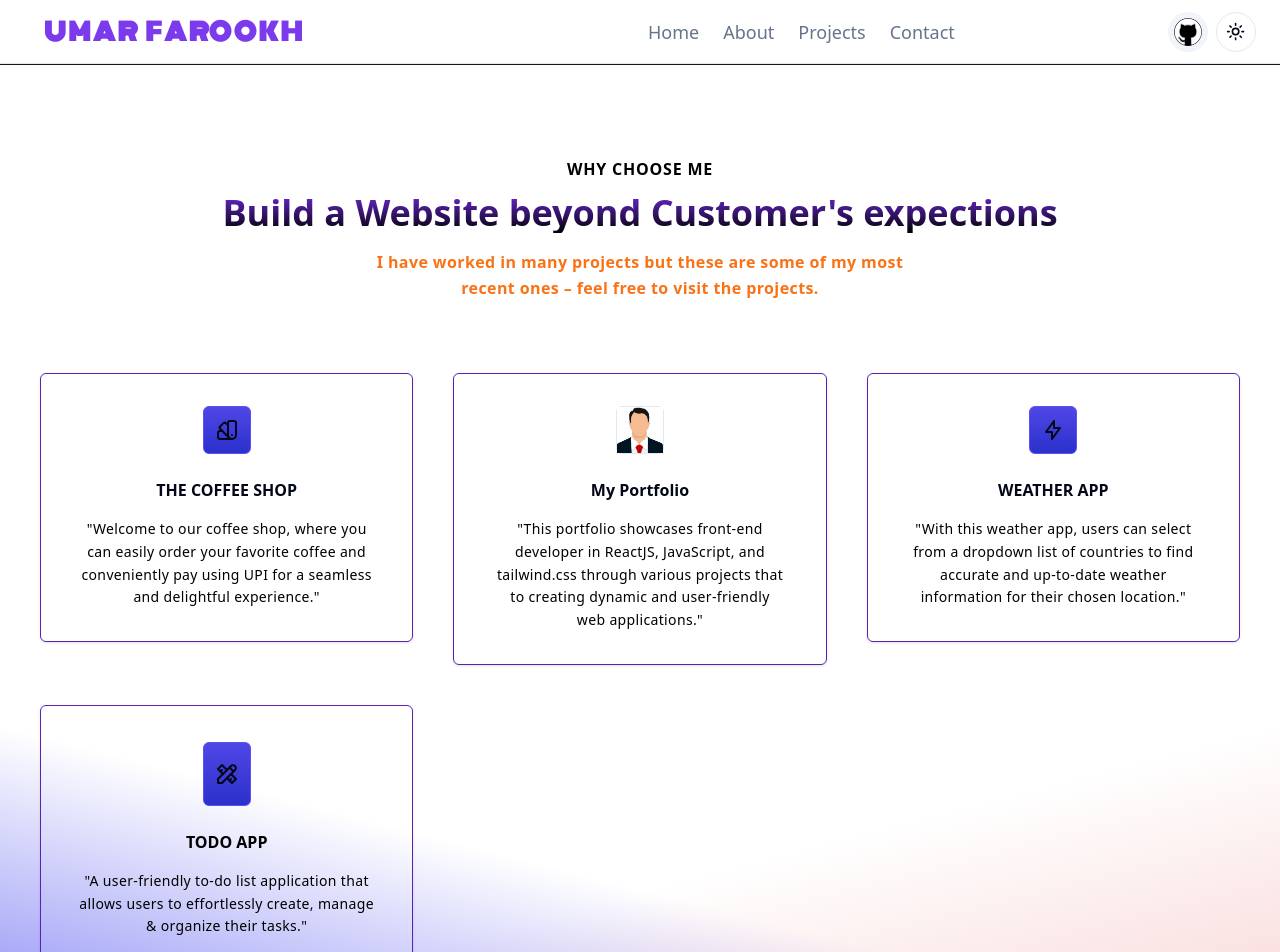
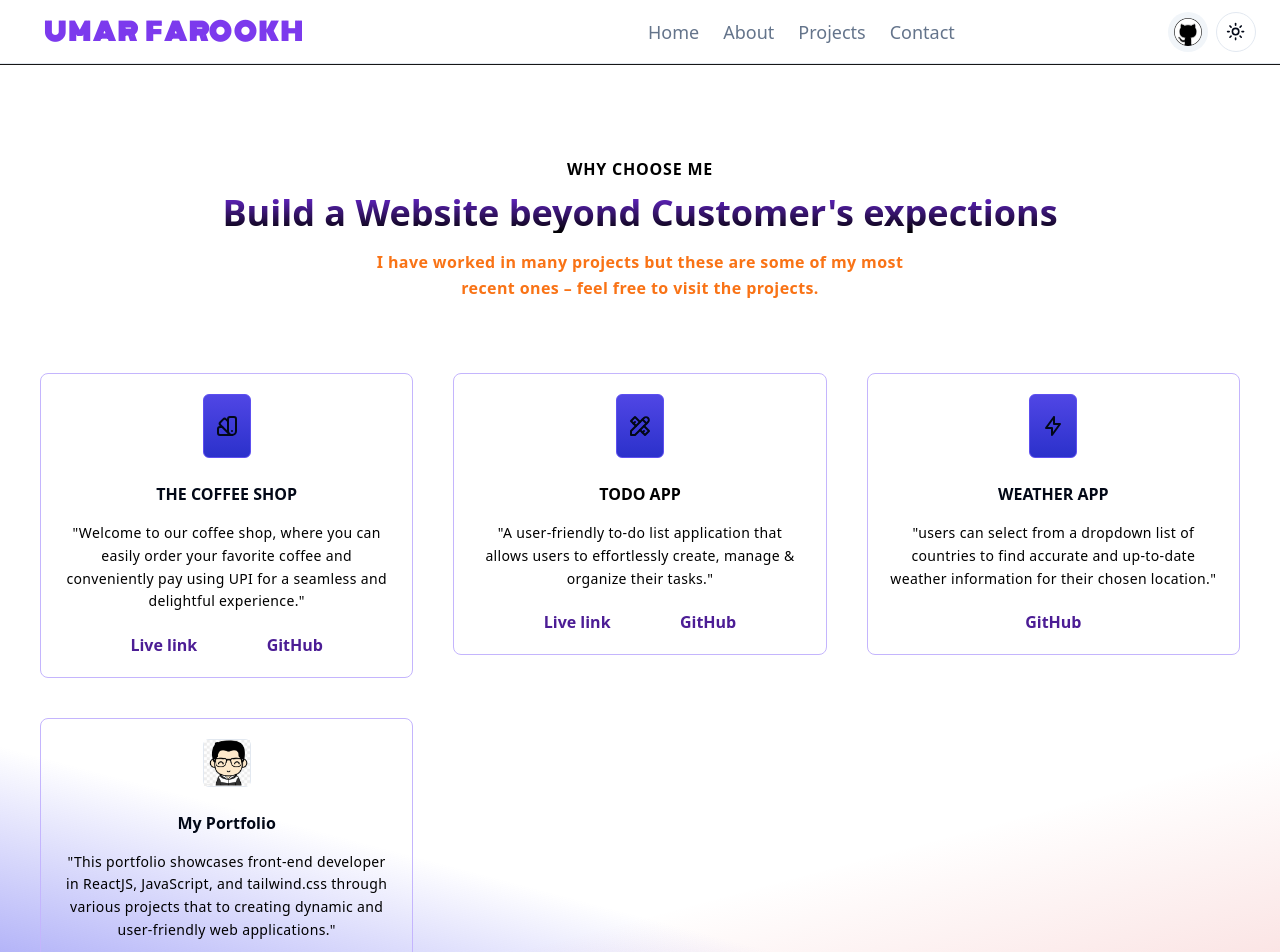
Before and after one commit to umarfarookh12/umar_profile, a React (Vite) app: page /Projects in a window 1280 px wide. Shown: the top 952 px of the page. Built offline with nearby package versions, Linux system fonts and the light colour scheme; a web font is replaced by a local one.

Commit message:
updated box size and added links of github and liveLinks

```diff
--- a/src/components/routes/Projects.tsx
+++ b/src/components/routes/Projects.tsx
@@ -20,9 +20,9 @@ const Projects = () => {
 
         <div className="relative mx-auto max-w-7xl z-10 grid grid-cols-1 gap-10 pt-14 sm:grid-cols-2 lg:grid-cols-3">
           <a href="https://sikandartea.edgecompute.app/" target="_blank">
-            <div className="rounded-md border  dark:bg-neutral-900/50 p-8 text-center shadow hover:scale-105 border-violet-800">
+            <div className="rounded-lg dark:bg-neutral-900/50 p-5 h-68 text-center border border-violet-300 hover:border-violet-900">
               <div
-                className="button-text mx-auto flex h-12 w-12 items-center justify-center rounded-md border "
+                className="button-text mx-auto flex h-16 w-12 items-center justify-center rounded-md border "
                 style={{
                   backgroundImage:
                     "linear-gradient(rgb(80, 70, 229) 0%, rgb(43, 49, 203) 100%)",
@@ -56,75 +56,26 @@ const Projects = () => {
                 favorite coffee and conveniently pay using UPI for a seamless
                 and delightful experience."
               </p>
+              <div className="mt-5 flex justify-evenly items-center">
+                <a
+                  href="https://sikandartea.edgecompute.app/"
+                  target="_blank"
+                  className="font-semibold hover:underline text-violet-900"
+                >
+                  Live link
+                </a>
+                <a
+                  href="https://github.com/konic-technologies/sikandar-tea-cafe"
+                  className="font-semibold hover:underline text-violet-900"
+                  target="_blank"
+                >
+                  GitHub
+                </a>
+              </div>
             </div>
           </a>
-          <a
-            href="https://github.com/umarfarookh12/umar_profile"
-            target="_blank"
-          >
-            <div className="rounded-md border  dark:bg-neutral-900/50 p-8 text-center shadow hover:scale-105 border-violet-800">
-              <div
-                className="button-text mx-auto flex h-12 w-12 items-center justify-center rounded-md border "
-                style={{
-                  backgroundImage:
-                    "linear-gradient(rgb(80, 70, 229) 0%, rgb(43, 49, 203) 100%)",
-                }}
-              >
-                <img src="src/images/titleLogo.jpeg" alt="portfolio" />
-              </div>
-              <h3 className="mt-6 text-dark dark:text-gray-400 font-bold hover:underline">
-                My Portfolio
-              </h3>
-              <p className="my-4 mb-0 font-medium leading-relaxed tracking-wide text-black dark:text-gray-400 text-pretty text-sm  ">
-                "This portfolio showcases front-end developer in ReactJS,
-                JavaScript, and tailwind.css through various projects that to
-                creating dynamic and user-friendly web applications."
-              </p>
-            </div>
-          </a>
-          <a
-            href="
-                https://github.com/umarFarookh212/weather_app"
-            target="_blank"
-          >
-            <div className="rounded-md border  dark:bg-neutral-900/50 p-8 text-center shadow hover:scale-105 border-violet-800">
-              <div
-                className="button-text mx-auto flex h-12 w-12 items-center justify-center rounded-md border "
-                style={{
-                  backgroundImage:
-                    "linear-gradient(rgb(80, 70, 229) 0%, rgb(43, 49, 203) 100%)",
-                  borderColor: "rgb(93, 79, 240)",
-                }}
-              >
-                <svg
-                  xmlns="http://www.w3.org/2000/svg"
-                  className="icon icon-tabler icon-tabler-bolt"
-                  width="24"
-                  height="24"
-                  viewBox="0 0 24 24"
-                  stroke-width="2"
-                  stroke="currentColor"
-                  fill="none"
-                  stroke-linecap="round"
-                  stroke-linejoin="round"
-                >
-                  <path stroke="none" d="M0 0h24v24H0z" fill="none"></path>
-                  <polyline points="13 3 13 10 19 10 11 21 11 14 5 14 13 3"></polyline>
-                </svg>
-              </div>
-              <h3 className="mt-6 text-dark dark:text-gray-400 font-bold hover:underline">
-                WEATHER APP
-              </h3>
-              <p className="my-4 mb-0 font-medium leading-relaxed tracking-wide text-black dark:text-gray-400 text-pretty text-sm ">
-                "With this weather app, users can select from a dropdown list of
-                countries to find accurate and up-to-date weather information
-                for their chosen location."
-              </p>
-            </div>
-          </a>
-
-          <a href="https://github.com/umarFarookh212/TODO" target="_blank">
-            <div className="rounded-md border  dark:bg-neutral-900/50 p-9 text-center shadow hover:scale-105 border-violet-800">
+          <a href="https://main--todo-focusflow.netlify.app/" target="_blank">
+            <div className="rounded-lg dark:bg-neutral-900/50 p-5 h-68 text-center border border-violet-300 hover:border-violet-900">
               <div
                 className="button-text mx-auto flex h-16 w-12 items-center justify-center rounded-md border "
                 style={{
@@ -161,6 +112,106 @@ const Projects = () => {
                 "A user-friendly to-do list application that allows users to
                 effortlessly create, manage & organize their tasks."
               </p>
+              <div className="mt-5 flex justify-evenly items-center">
+                <a
+                  href="https://main--todo-focusflow.netlify.app/"
+                  target="_blank"
+                  className="font-semibold hover:underline text-violet-900"
+                >
+                  Live link
+                </a>
+                <a
+                  href="https://github.com/umarFarookh212/TODO"
+                  className="font-semibold hover:underline text-violet-900"
+                  target="_blank"
+                >
+                  GitHub
+                </a>
+              </div>
+            </div>
+          </a>
+
+          <a
+            href="
+                https://github.com/umarFarookh212/weather_app"
+            target="_blank"
+          >
+            <div className="rounded-lg dark:bg-neutral-900/50 p-5 h-68 text-center border border-violet-300 hover:border-violet-900">
+              <div
+                className="button-text mx-auto flex h-16 w-12 items-center justify-center rounded-md border "
+                style={{
+                  backgroundImage:
+                    "linear-gradient(rgb(80, 70, 229) 0%, rgb(43, 49, 203) 100%)",
+                  borderColor: "rgb(93, 79, 240)",
+                }}
+              >
+                <svg
+                  xmlns="http://www.w3.org/2000/svg"
+                  className="icon icon-tabler icon-tabler-bolt"
+                  width="24"
+                  height="24"
+                  viewBox="0 0 24 24"
+                  stroke-width="2"
+                  stroke="currentColor"
+                  fill="none"
+                  stroke-linecap="round"
+                  stroke-linejoin="round"
+                >
+                  <path stroke="none" d="M0 0h24v24H0z" fill="none"></path>
+                  <polyline points="13 3 13 10 19 10 11 21 11 14 5 14 13 3"></polyline>
+                </svg>
+              </div>
+              <h3 className="mt-6 text-dark dark:text-gray-400 font-bold hover:underline">
+                WEATHER APP
+              </h3>
+              <p className="my-4 mb-0 font-medium leading-relaxed tracking-wide text-black dark:text-gray-400 text-pretty text-sm ">
+                "users can select from a dropdown list of countries to find
+                accurate and up-to-date weather information for their chosen
+                location."
+              </p>
+              <div className="mt-5 flex justify-center items-center">
+                <a
+                  href="https://github.com/umarFarookh212/weather_app"
+                  className="font-semibold hover:underline text-violet-900"
+                  target="_blank"
+                >
+                  GitHub
+                </a>
+              </div>
+            </div>
+          </a>
+
+          <a
+            href="https://github.com/umarfarookh12/umar_profile"
+            target="_blank"
+          >
+            <div className="rounded-lg dark:bg-neutral-900/50 p-5 h-68 text-center border border-violet-300 hover:border-violet-900">
+              <div
+                className="button-text mx-auto flex w-12 items-center justify-center rounded-md border "
+                style={{
+                  backgroundImage:
+                    "linear-gradient(rgb(80, 70, 229) 0%, rgb(43, 49, 203) 100%)",
+                }}
+              >
+                <img src="src/images/profile_logo.png" alt="portfolio" />
+              </div>
+              <h3 className="mt-6 text-dark dark:text-gray-400 font-bold hover:underline">
+                My Portfolio
+              </h3>
+              <p className="my-4 mb-0 font-medium leading-relaxed tracking-wide text-black dark:text-gray-400 text-pretty text-sm  ">
+                "This portfolio showcases front-end developer in ReactJS,
+                JavaScript, and tailwind.css through various projects that to
+                creating dynamic and user-friendly web applications."
+              </p>
+              <div className="mt-5 flex justify-center items-center">
+                <a
+                  href="https://github.com/umarfarookh12/umar_profile"
+                  className="font-semibold hover:underline text-violet-900"
+                  target="_blank"
+                >
+                  GitHub
+                </a>
+              </div>
             </div>
           </a>
         </div>
```
